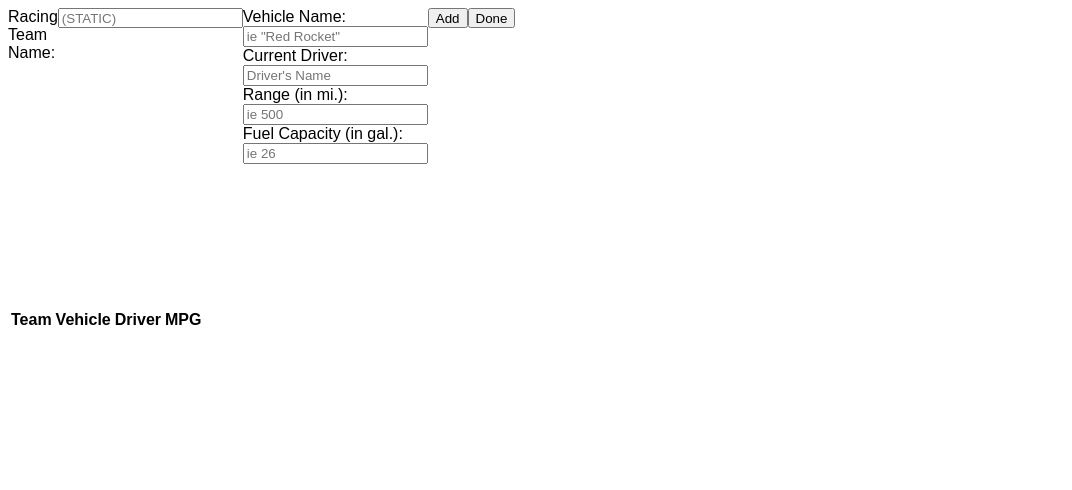
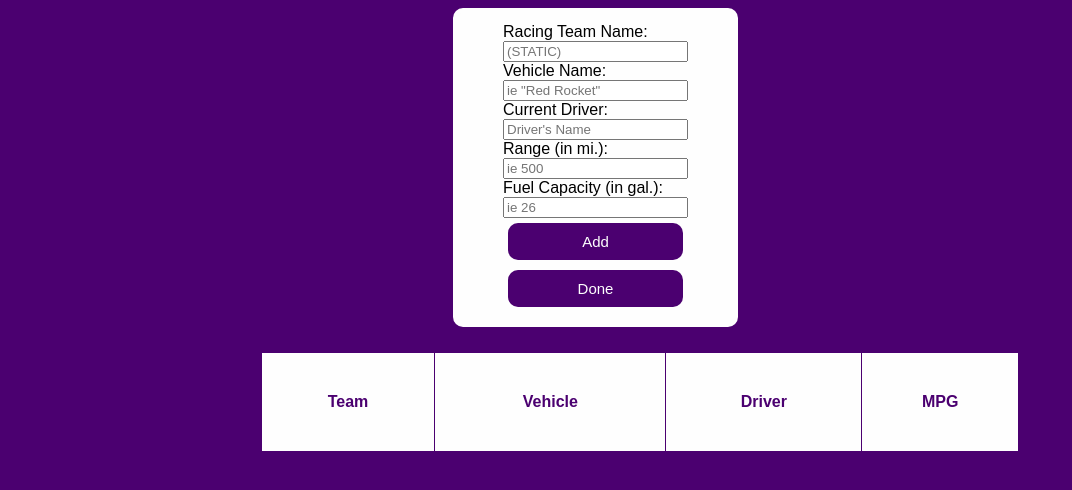
Before and after one commit to TraceLarson/DPW, a plain HTML site: page DPW_Wk1/jsversion/index.html in a window 1280 px wide. Shown: the whole page, without its empty margins (0-1072 px from the left). Drawn offline with Linux system fonts and the light colour scheme.

Commit message:
finished styling.

```diff
--- a/DPW_Wk1/jsversion/index.html
+++ b/DPW_Wk1/jsversion/index.html
@@ -9,7 +9,7 @@ March 30, 2018
     <meta charset="UTF-8">
     <link rel="stylesheet" type="text/css" href="style/style.css"/>
 
-    <title>Title</title>
+    <title>Race Car List</title>
 </head>
 <body>
     <section class="inputSection">
--- a/DPW_Wk1/jsversion/main.js
+++ b/DPW_Wk1/jsversion/main.js
@@ -28,6 +28,7 @@ class Vehicle {
     return mpg
   }
 }
+
 //Static variable
 Vehicle.team = 'Autobots'
 
@@ -38,6 +39,7 @@ class Car extends Vehicle {
     super(name, range, capacity)
     this.driver = new Driver(driver)
   }
+
   //get the driver's name
   getDriverName() {
     console.log(`the driver's name is ${this.driver.getDriverName()}`)
@@ -81,7 +83,6 @@ class Driver {
   }
 }
 
-(function() {
 //Create variables for buttons
 let addObjectButton = document.getElementById('add-object-button')
 let displayInfoButton = document.getElementById('display-info-button')
@@ -98,15 +99,21 @@ class Driver {
 let i = 0
 //Event listeners
 addObjectButton.addEventListener('click', (e) => {
+  //Reset Static Variable in case it has changed
+  Vehicle.team = document.getElementById('team-input').value
+  // get current name element to check for special class instantiation
   let name = document.getElementById('vehicle-name-input').value
-    if(i < 3) {
+  if (i < 3) {
     checkSpecial(name)
     e.target.parentNode.reset()
     i++
-    }else
-      alert("The list is full")
+  }
+  else
+    alert('The list is full')
 })
 displayInfoButton.addEventListener('click', (e) => {
+  //Reset Static Variable in case it has changed
+  Vehicle.team = document.getElementById('team-input').value
   displayInfo(e)
 })
 
@@ -117,16 +124,15 @@ class Driver {
 
   //get all elements with class of data and remove them so they can be re-added
   let dataElements = document.getElementsByClassName('data')
-    while(dataElements.length > 0){
+  while (dataElements.length > 0) {
     dataElements[0].parentNode.removeChild(dataElements[0])
   }
   //loop through cars list and add object data to list item element
   carList.forEach((car) => {
-      cars.innerHTML += `<tr class="data" ><td> ${Vehicle.team} </td><td> ${car.getName()} </td><td>
-${car.getDriverName()} </td><td>\n' +
-          '${car.getMpg()}</td></tr>`
+    cars.innerHTML += `<tr class="data" ><td> ${Vehicle.team} </td><td> ${car.getName()} </td><td>${car.getDriverName()} </td><td>${car.getMpg()}</td></tr>`
   })
 }
+
 // function to check if special class should be instantiated
 function checkSpecial(name) {
   //Conditional to check for special class instantiation
@@ -138,5 +144,3 @@ ${car.getDriverName()} </td><td>\n' +
   }
   console.log(`Car List ${carList}`)
 }
-
-})()
--- a/DPW_Wk1/jsversion/style/style.css
+++ b/DPW_Wk1/jsversion/style/style.css
@@ -1,16 +1,68 @@
 body{
     font-family: Arial, Verdana, sans-serif;
+    background-color: #4b0070;
 }
 
 .inputSection{
     display: grid;
     grid-template-columns: repeat(12,1fr);
     grid-auto-rows: minmax(300px, auto);
+    align-content: center;
+
 }
 form{
-    /*grid-column: 5/5;*/
+    grid-column: 6/7;
+
+    background-color: #fefefe;
+    padding: 10px 45px;
+    border: 5px solid #fefefe;
+    border-radius: 10px;
+    margin-bottom: 25px;
 
     display: grid;
-    grid-template-columns: repeat(5,1fr);
-    grid-auto-rows: 20px;
+    grid-template-columns: 1fr;
 }
+.vehicleGroup{
+    display: grid;
+    grid-template-columns: 1fr
+}
+label{
+}
+button{
+    background-color: #4b0070;
+    color: #fefefe;
+    padding: 10px 30px;
+    margin: 5px;
+    text-align: center;
+    text-decoration: none;
+    border: none;
+    border-radius: 10px;
+    font-size: 15px;
+    font-weight: lighter;
+}
+
+.displaySection{
+    display: grid;
+    grid-template-columns: repeat(5, 1fr);
+    grid-auto-rows: minmax(100px,auto);
+    justify-content: start;
+}
+table{
+    grid-column: 2/5;
+    background-color: #fefefe;
+    border: none;
+    border-collapse: collapse;
+}
+th{
+    background-color: #fefefe;
+    color: #4b0070;
+    border: 1px solid #4b0070;
+
+}
+tr{
+    background-color: #f2f2f2;
+    border: 1px solid #4b0070;
+}
+td{
+
+}
--- a/DPW_Wk1/jsversion/utils.js
+++ b/DPW_Wk1/jsversion/utils.js
@@ -4,6 +4,6 @@ class Utils{
   }
   static calcMpg(range, fuelCapacity){
     let mpg = range/fuelCapacity
-    return mpg.toFixed(1)
+    return parseFloat(mpg).toFixed(1)
   }
 }
```
Lines whose indentation alone changed are shown as unchanged.
